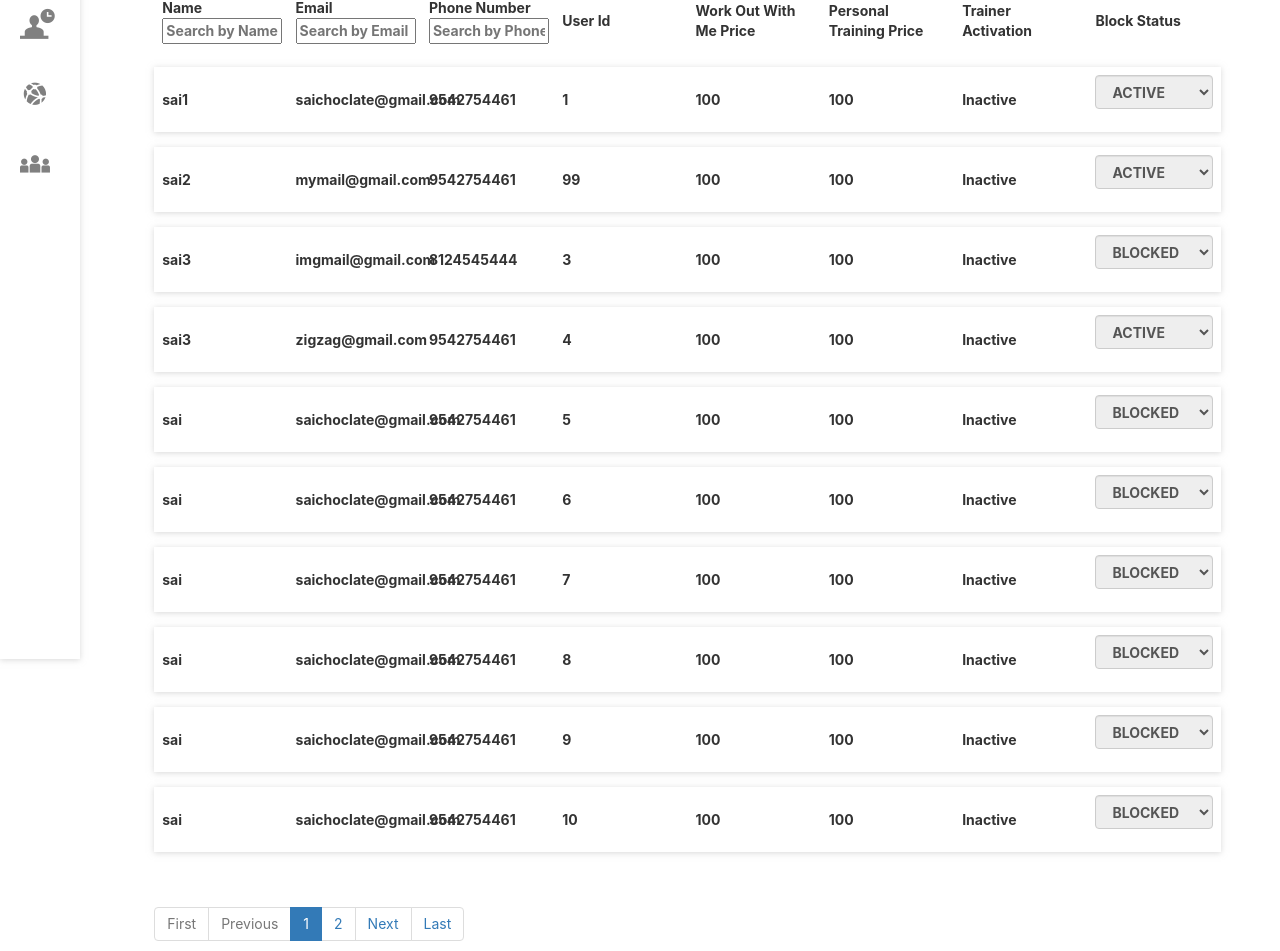
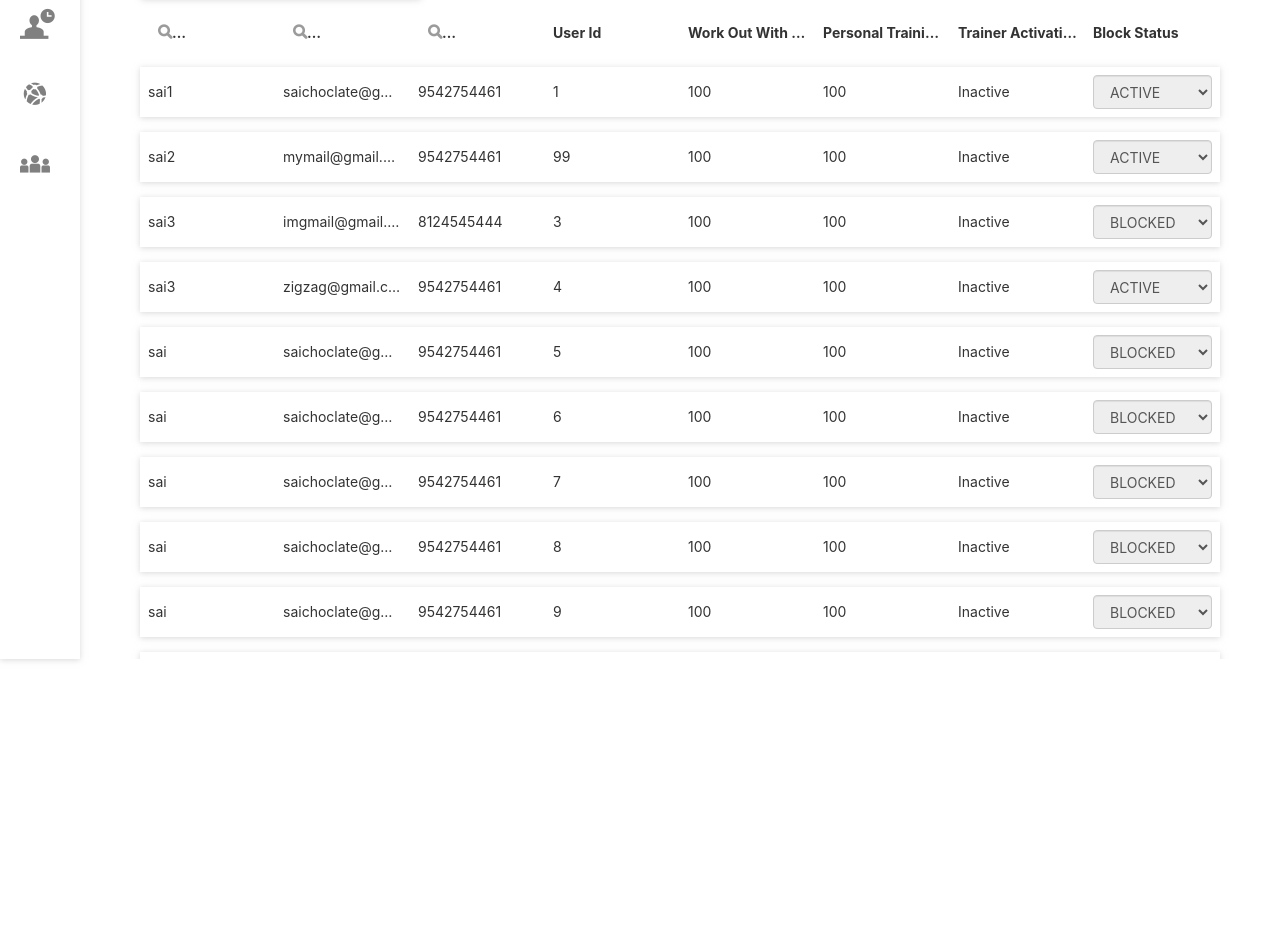
Before and after one commit to Nithyam1330/admin-portal-maco, a React (Create React App) app: page / in a window 1280 px wide. Shown: the part 141-1092 px from the top of the page. After the commit the page ends 800 px from the top, so only its background shows below. Built offline with nearby package versions, Linux system fonts and the light colour scheme.

Commit message:
html changes

```diff
--- a/src/App.css
+++ b/src/App.css
@@ -22,20 +22,51 @@
 .App-link {
   color: #61dafb;
 }
-.custom-page{
-  display: flex;
-}
+
 .custom-content{
   width:100%;
 }
+.custom-page{
+  height:100vh;
+  overflow: hidden;
+}
 .Main-page{
   margin-top: 80px;
-  margin-left: 95px;
+  margin-left: 80px;
+  overflow-y: auto;
+  height: calc(100% - 80px);
 }
 input:focus,input:hover,button:focus,button:hover{
   border:none !important;
   box-shadow: none !important;
   outline: none !important;
+}
+::-webkit-input-placeholder { /* Edge */
+  color: #9b9b9b;
+}
+
+:-ms-input-placeholder { /* Internet Explorer 10-11 */
+  color: #9b9b9b;
+}
+
+::placeholder {
+  color: #9b9b9b;
+}
+.pagination-controls{
+  display: flex;
+  justify-content: center;
+  flex-direction: column;
+  align-items: center;
+
+}
+.buttonstyles{
+  color:white;
+  background-color: #ff6000;
+  border-radius: 18px;
+  border:none;
+  padding:10px 30px;
+  font-size: 14px;
+  cursor: pointer;
 }
 @keyframes App-logo-spin {
   from {
--- a/src/App.js
+++ b/src/App.js
@@ -3,6 +3,7 @@ import './App.css';
 import UsersList from './postlogin/users-list/UsersList';
 import Header from './postlogin/header';
 import SideNav from './postlogin/sidenav';
+import Login from  './prelogin/login/Login';
 
 class App extends React.Component {
 
@@ -523,15 +524,13 @@ class App extends React.Component {
   render() {
     return (
         <div className="custom-page">
+          {/* <Login></Login> */}
            <SideNav></SideNav>
-           <div className="custom-content">
            <Header></Header>
            <div className="Main-page">
            <UsersList users={this.obj}></UsersList>
            </div>
-
-           </div>
-          </div>
+        </div>
 
 
     );
--- a/src/postlogin/sidenav.css
+++ b/src/postlogin/sidenav.css
@@ -11,10 +11,12 @@
 .side-nav span{
     padding:20px;
     width:100%;
+    cursor: pointer;
 }
 .side-nav span:hover{
     background-color:rgb(218,218,218);
     width:100%;
+    cursor: pointer;
 }
 .side-nav span::before{
     font-size: 30px;
--- a/src/postlogin/users-list/UsersList.css
+++ b/src/postlogin/users-list/UsersList.css
@@ -1,51 +1,91 @@
-.Main-content{
-   margin:5%;
-}
-table{
-    border-collapse:separate;
-    border-spacing:0 15px;
-    table-layout: fixed;
-}
-th input{
-    width: 120px;
+
+.Main-content {
+    margin:2% 5%;
 }
 
-th {
-    width: 120px;
-    border:0 !important;
+table {
+    border-collapse: separate;
+    border-spacing: 0 15px;
+    table-layout: fixed;
+    width: 100%;
+}
+
+.table-header th,
+.table-data td {
+    text-overflow: ellipsis;
+    overflow: hidden;
+    white-space: nowrap;
+    border: 0 !important;
     vertical-align: middle !important;
 }
-.table-header{
-    border: 1px solid #dadada !important;
-    box-shadow:none !important;
+
+th input {
+    width: -webkit-fill-available;
 }
-tr{
+
+.table-header {
+    border: 1px solid #dadada;
+    box-shadow: none !important;
+}
+
+.table-data {
     background-color: white !important;
     box-shadow: 0 1px 6px 0 rgba(179, 179, 179, 0.5);
 }
-.custom-input{
-    border:1px solid #dadada;
+
+.custom-input {
+    border: 1px solid #dadada;
     border-radius: 5px;
     box-shadow: 0 1px 6px 0 rgba(179, 179, 179, 0.5);
     display: flex;
     align-items: center;
+    cursor: pointer;
 }
-.custom-input::before{
+
+.custom-input::before,.search-data::before {
     content: "\e91b";
     color: #9b9b9b;
     font-family: 'Maco';
     font-size: 18px;
     margin: 0px 10px;
 }
-.custom-input input{
-    border:none !important;
+.search-data::before{
+    font-size: 14px;
 }
-.serch-edit{
+.custom-input input ,.search-data input{
+    border: none !important;
+}
+
+.serch-edit {
     display: flex;
     justify-content: space-between;
     align-items: center;
 }
-.serch-edit span::before{
+
+.serch-edit span::before {
     color: gray;
     font-size: 25px;
+    cursor: pointer;
 }
+.save-cancelbtn{
+    display: flex;
+    align-items: center;
+}
+.save-cancelbtn span{
+    width: 50px;
+    height: 50px;
+    display: flex;
+    border-radius: 50%;
+    background-color: #ff6000;
+    justify-content: center;
+    align-items: center;
+    margin:20px;
+    cursor: pointer;
+}
+.save-cancelbtn span::before{
+    font-size: 20px;
+    color:white;
+}
+.cross-icon::before{
+    font-size: 14px !important;
+}
--- a/src/postlogin/users-list/UsersList.js
+++ b/src/postlogin/users-list/UsersList.js
@@ -63,59 +63,55 @@ class UsersList extends Component {
     }
     render() {
         return (
-            <div className="Main-content">
-                <div className="d-flex justify-content-between serch-edit">
+
+               <div className="Main-content">
+               <div className="d-flex justify-content-between serch-edit">
                     <div className="custom-input">
                         <input type="text" value={this.state.search} placeholder="Search by ..." className="form-control" onChange={(event) => this.search(event, 'name')} />
                     </div>
                     <div>
                     <span class="icon-edit-icon" onClick={() => this.changeIsEditable()}></span>
-                        {/* <button className="btn btn-primary" onClick={() => this.changeIsEditable()}>Edit</button> */}
                 </div>
                 </div>
 
                 <table className="table table-striped custom-table">
                     <thead>
                         <tr className="table-header">
-                            <th scope="col">
-                                <span>Name</span>
-                                <br></br>
-                                <input type="text" placeholder="Search by Name" onKeyUp={(event) => this.search(event, 'name')}></input>
+                            <th className="search-data">
+                                <input type="text" placeholder="Name" onKeyUp={(event) => this.search(event, 'name')}></input>
                             </th>
 
-                            <th scope="col">
-                                <span>Email</span>
-                                <br></br>
-                                <input type="text" placeholder="Search by Email" onKeyUp={(event) => this.search(event, 'email')}></input>
+                            <th className="search-data">
+
+                                <input type="text" placeholder="Email" onKeyUp={(event) => this.search(event, 'email')}></input>
                             </th>
 
-                            <th scope="col">
-                                <span>Phone Number</span>
-                                <br></br>
-                                <input type="text" placeholder="Search by Phone " onKeyUp={(event) => this.search(event, 'phoneNumber')}></input>
+                            <th className="search-data">
+
+                                <input type="text" placeholder="Phone " onKeyUp={(event) => this.search(event, 'phoneNumber')}></input>
                             </th>
 
-                            <th scope="col">
+                            <th>
                                 <span>User Id</span>
-                                <br></br>
+
                             </th>
-                            <th scope="col">
+                            <th>
                                 <span>Work Out With Me Price</span>
-                                <br></br>
+
                             </th>
 
-                            <th scope="col">
+                            <th>
                                 <span>Personal Training Price</span>
-                                <br></br>
+
                             </th>
 
-                            <th scope="col">
+                            <th>
                                 <span>Trainer Activation</span>
-                                <br></br>
+
                             </th>
-                            <th scope="col">
+                            <th>
                                 <span>Block Status</span>
-                                <br></br>
+
                             </th>
                         </tr>
                     </thead>
@@ -123,25 +119,25 @@ class UsersList extends Component {
                         {
                             this.state.users && this.state.users.map((res) => (
                                 <React.Fragment key={res.userid}>
-                                    <tr>
-                                        <th>{res.name}</th>
-                                        <th>{res.email}</th>
-                                        <th>{res.phoneNumber}</th>
-                                        <th>{res.userid}</th>
-                                        <th>{res.workOutWithMePrice}</th>
-                                        <th>{res.personalTrainingPrice}</th>
-                                        <th>
+                                    <tr className="table-data">
+                                        <td>{res.name}</td>
+                                        <td>{res.email}</td>
+                                        <td>{res.phoneNumber}</td>
+                                        <td>{res.userid}</td>
+                                        <td>{res.workOutWithMePrice}</td>
+                                        <td>{res.personalTrainingPrice}</td>
+                                        <td>
                                             {res.trainer_activation ? 'Active' : 'Inactive'}
-                                        </th>
+                                        </td>
 
-                                        <th>
-                                            <div className="form-group">
+                                        <td>
+                                            <div>
                                                 <select className="form-control" value={res.isBlocked} onChange={(event) => this.statusChange(event, res)} disabled={!this.state.editableFields}>
                                                     <option value='BLOCKED'>BLOCKED</option>
                                                     <option value="ACTIVE">ACTIVE</option>
                                                 </select>
                                             </div>
-                                        </th>
+                                        </td>
                                     </tr>
                                 </React.Fragment>
                             ))
@@ -149,16 +145,17 @@ class UsersList extends Component {
 
                     </tbody>
                 </table>
+                <div className="pagination-controls">
                 {
                     this.state.users.length >= 10 && <Pagination ref={this.paginationRef} items={this.props.users} onChangePage={this.onChangePage} />
 
                 }
-                <div className="d-flex justify-content-end">
-                    <button className="btn btn-danger" onClick={() => this.revertChanges()}>Cancel</button> &nbsp;
-                    <button className="btn btn-primary" onClick={() => this.saveChanges()}>Save</button>
-
+                <div className="d-flex justify-content-end save-cancelbtn">
+                    <span className="icon-cross cross-icon"onClick={() => this.revertChanges()}></span> &nbsp;
+                    <span className="icon-tick" onClick={() => this.saveChanges()}></span>
                 </div>
-            </div>
+                </div>
+               </div>
         )
     }
 }
--- a/src/prelogin/login/Login.css
+++ b/src/prelogin/login/Login.css
@@ -54,15 +54,7 @@ label{
     margin-top: 30px;
     justify-content: center;
 }
-.buttonstyles{
-    color:white;
-    background-color: rgb(255,96,0);
-    border-radius: 18px;
-    border:none;
-    padding:10px 30px;
-    font-size: 14px;
-    cursor: pointer;
-}
+
 .forgot-password{
     text-align: end;
     font-size: 16px;
@@ -75,3 +67,12 @@ label{
     font-size: 18px;
 
 }
+
+@media screen  and (max-width:1440px){
+    .Login-text{
+        margin:0px;
+    }
+    label{
+        margin:5px 0px;
+    }
+}
--- a/src/prelogin/login/Login.js
+++ b/src/prelogin/login/Login.js
@@ -10,8 +10,6 @@ class Login extends Component {
         }
 
     }
-
-
     render() {
         return (
             <div class="login-page">
```
